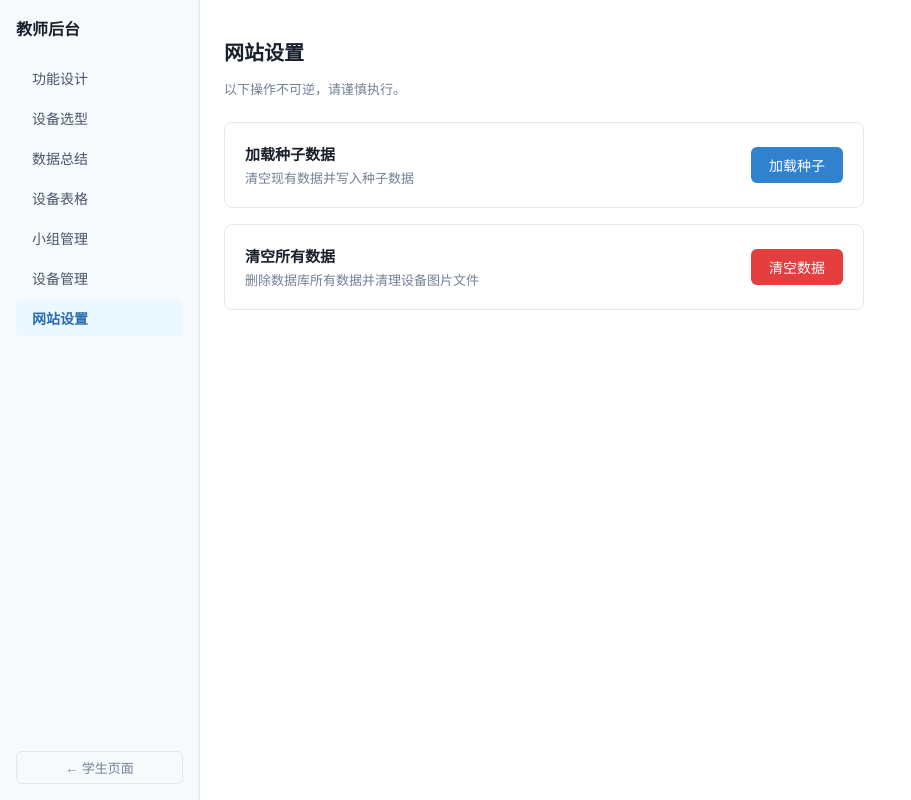
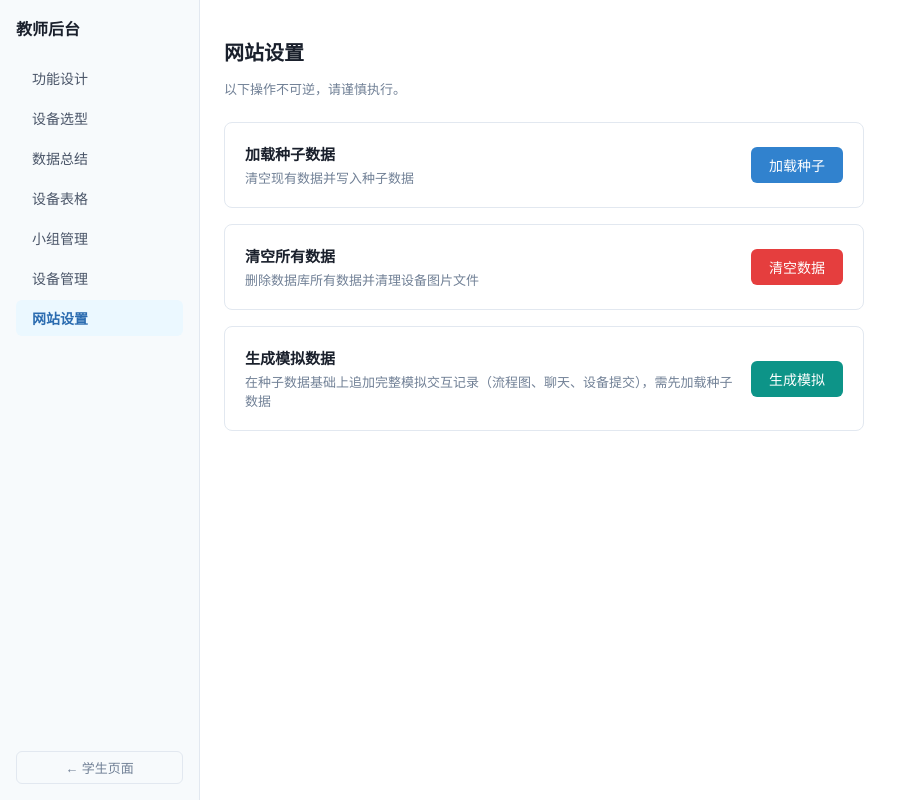
Before and after one commit to yuetsh/IOT-Lab2, a React (Vite) app in the folder frontend/: page /admin/settings in a window 1280 px wide. Shown: the whole page, without its empty margins (0-911 px from the left). Built offline with nearby package versions, Linux system fonts and the light colour scheme.

Commit message:
feat: add mock data button to AdminSettings

```diff
--- a/frontend/src/pages/admin/AdminSettings.tsx
+++ b/frontend/src/pages/admin/AdminSettings.tsx
@@ -84,6 +84,16 @@ export default function AdminSettings() {
             if (!res.ok) throw new Error()
           }}
         />
+        <ActionCard
+          title="生成模拟数据"
+          description="在种子数据基础上追加完整模拟交互记录（流程图、聊天、设备提交），需先加载种子数据"
+          buttonLabel="生成模拟"
+          buttonColor="#0d9488"
+          onConfirm={async () => {
+            const res = await fetch('/api/admin/mock', { method: 'POST' })
+            if (!res.ok) throw new Error()
+          }}
+        />
       </div>
     </div>
   )
```
